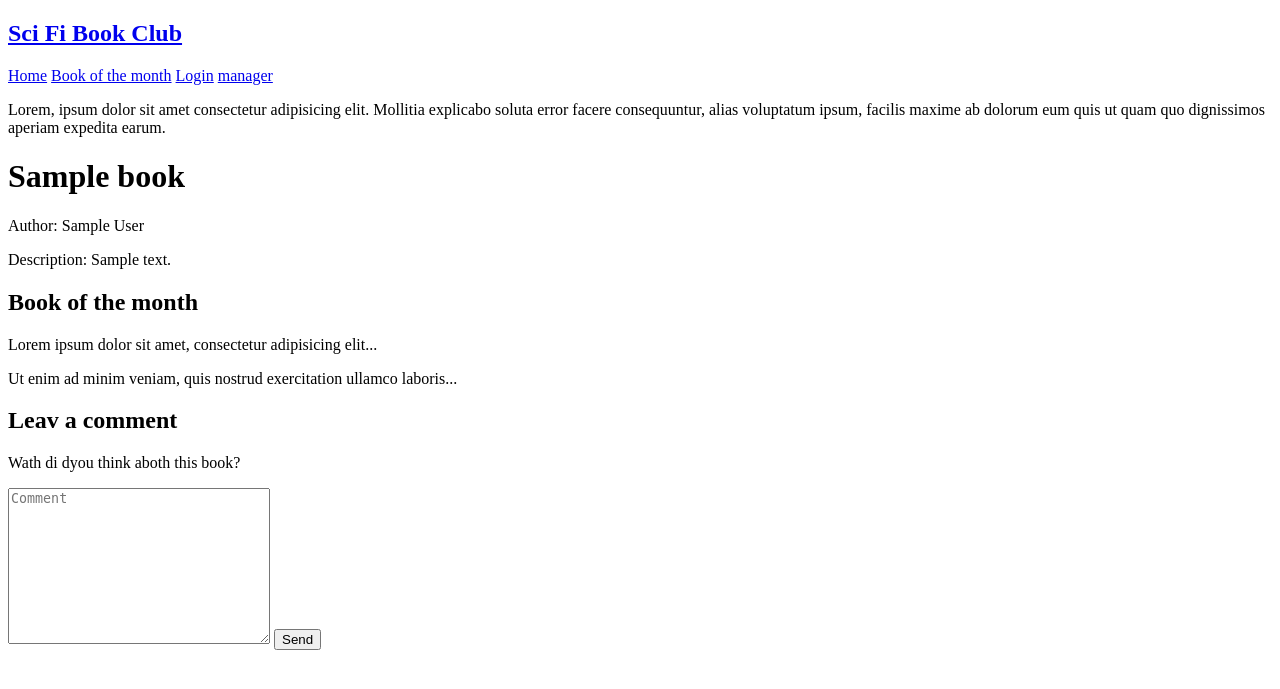
After one commit to LinnSilver/scifi-book-club-pj4, a Django app: template templates/book.html in a window 1280 px wide. The commit adds this page. Shown: the top 689 px of the page. Run offline with Django 3.2, Linux system fonts and the light colour scheme; tables that the repository leaves empty hold one stand-in row (values such as "Sample post"); the template is opened without the code that fills it: values that come from a table or form of the project are taken from there, most other values are stand-ins (such as "Sample title", 1, 10 or a date in 2020); parts of the project's set-up code (start-up, migrations or seed data) failed here and were passed over.

Commit message:
Uppdate head and change name on book_of_the_month to  book.html

```diff
--- /dev/null
+++ b/templates/book.html
@@ -0,0 +1,64 @@
+<!DOCTYPE html>
+<html lang="en">
+
+<head>
+  <meta charset="UTF-8">
+  <title>{{ page_title }}</title>
+</head>
+
+<body>
+<Section id="top">
+  <div class="container-lg my-5 text-center">
+    <!--<div class="container my-5 text-center">-->
+    <h1><a href="index.html" >Sci Fi Book Club</a></h1>
+      <!-- Top navigation -->
+      <nav>
+        <a href="index.html" >Home</a>
+        <a href="book_of_the_month.html" class="active_page">Book of the month</a>
+        <a href="login.html">Login</a>
+        <a href="manager.html">manager</a>
+      </nav>
+    <p>Lorem, ipsum dolor sit amet consectetur adipisicing elit. Mollitia explicabo soluta error facere consequuntur, alias voluptatum ipsum, facilis maxime ab dolorum eum quis ut quam quo dignissimos aperiam expedita earum.</p>
+  </div>
+</Section>
+
+    <!-- book_detail.html -->
+    <h1>{{ book.title }}</h1>
+    <p>Author: {{ book.author }}</p>
+    <p>Description: {{ book.description }}</p>
+
+<section id="main">
+  <div class="container lg">
+    <h2 class="text-center">Book of the month</h2>
+    <div class="row">
+      <div class="col-sm-6">
+        <p>Lorem ipsum dolor sit amet, consectetur adipisicing elit...</p>
+        <p>Ut enim ad minim veniam, quis nostrud exercitation ullamco laboris...</p>
+      </div>
+    </div>
+  </div>
+</section>
+
+<section id="comment">
+  <div class="hero">
+    <section class="backgroundbox">
+      <div>
+        <h2>Leav a comment</h2>
+        <p>Wath di dyou think aboth this book?</p>
+          <!--Input field-->
+          <form method="POST" action="https://formdump.codeinstitute.net">
+              <textarea id="info" name="info" cols="30" rows="10" required placeholder="Comment"></textarea>
+              <input id="contact_button" type="submit" value="Send">
+          </form>
+      </div>
+    </section>
+  </div>
+</Section>
+
+
+
+  <!--JavaScript-->
+  <script src="https://cdn.jsdelivr.net/npm/bootstrap@5.2.3/dist/js/bootstrap.bundle.min.js"></script>
+</body>
+
+</html>
```
Also changed, not shown: templates/login.html (+2 -13 lines), templates/manager.html (+1 -12 lines), templates/signup.html (+1 -12 lines).
